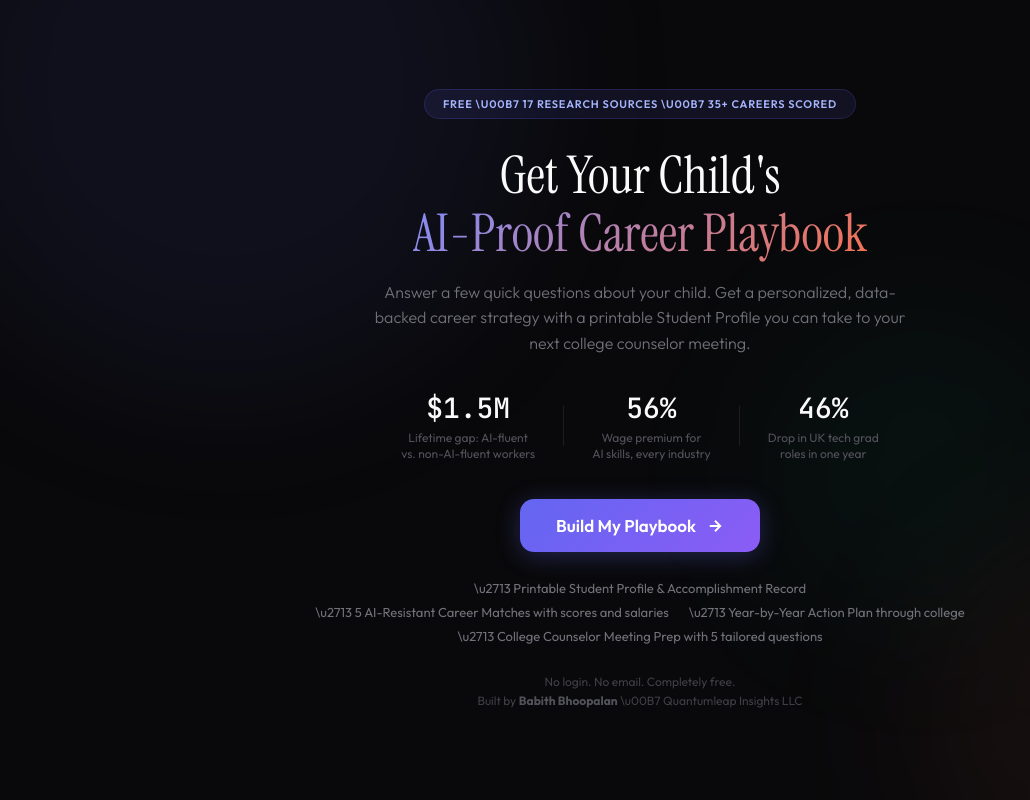
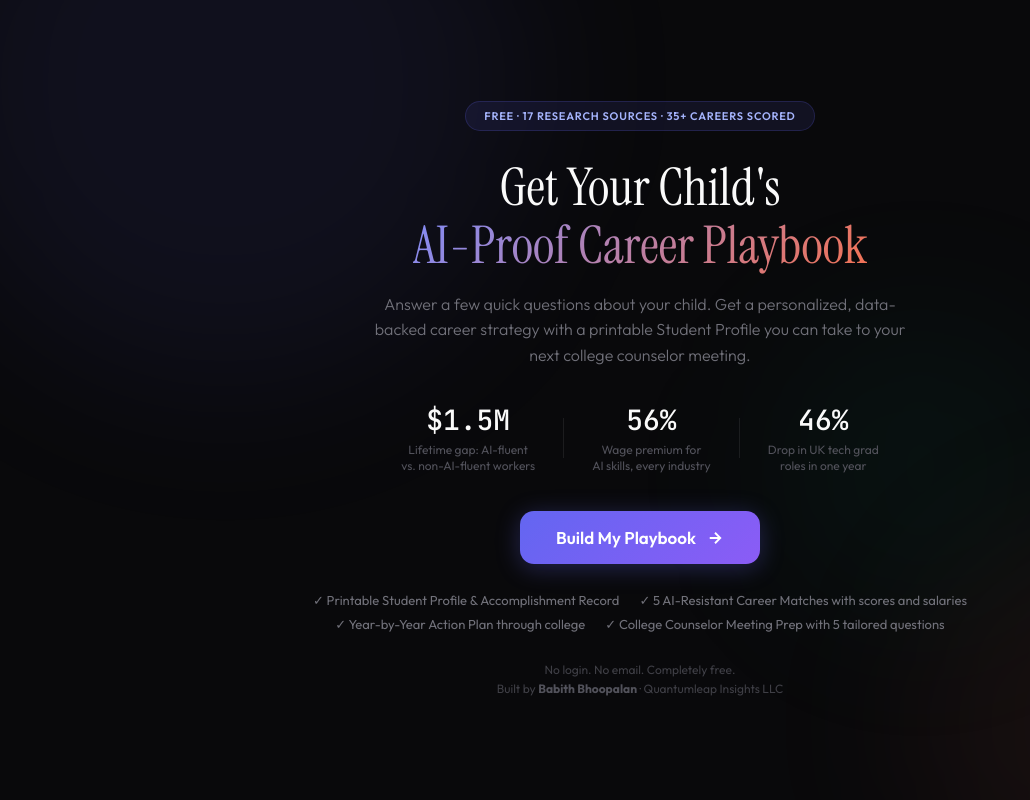
Before and after one commit to babithbhoop/ai-career-playbook, a React (Vite) app: page / in a window 1280 px wide. Shown: the whole page, without its empty margins (0-1030 px from the left). Built offline with nearby package versions, Linux system fonts and the light colour scheme.

Commit message:
Fixed error messaging and unicode characters showing

```diff
--- a/src/App.jsx
+++ b/src/App.jsx
@@ -168,12 +168,17 @@ export default function App() {
         body: JSON.stringify({ model: "claude-sonnet-4-20250514", max_tokens: 4000, messages: [{ role: "user", content: buildPrompt(a) }] }),
       });
       const data = await res.json();
+      if (data.error) {
+        setProgress(100);
+        setTimeout(() => { setPlaybook("Error: " + (data.error.message || JSON.stringify(data.error)) + "\n\nPlease try again or contact support."); setStep(11); setLoading(false); }, 400);
+        return;
+      }
       const txt = data.content?.filter(b => b.type === "text").map(b => b.text).join("\n") || "We had trouble generating your playbook. Please refresh and try again.";
       setProgress(100);
       setTimeout(() => { setPlaybook(txt); setStep(11); setLoading(false); }, 400);
-    } catch {
+    } catch (err) {
       setProgress(100);
-      setPlaybook("We are experiencing high demand. Please refresh and try again in a moment.");
+      setPlaybook("Connection error: " + err.message + "\n\nPlease refresh and try again.");
       setStep(11); setLoading(false);
     }
   };
@@ -233,14 +238,14 @@ export default function App() {
     <div class="hdr">
       <h1>Your Personalized Career Playbook</h1>
       <p>Future-Proof Careers in the Age of AI</p>
-      <p>Prepared by Quantumleap Insights LLC \u00B7 ${new Date().toLocaleDateString("en-US", { year: "numeric", month: "long", day: "numeric" })}</p>
+      <p>Prepared by Quantumleap Insights LLC &middot; ${new Date().toLocaleDateString("en-US", { year: "numeric", month: "long", day: "numeric" })}</p>
     </div>
     ${buildProfileHTML()}
     ${playbook.replace(/^## (.+)$/gm, '<h2>$1</h2>').replace(/^### (.+)$/gm, '<h3>$1</h3>').replace(/\*\*(.+?)\*\*/g, '<strong>$1</strong>').replace(/^---$/gm, '<hr/>').replace(/\n/g, '<br/>')}
     <div class="ftr">
       <p>Research from 17 sources: WEF, Goldman Sachs, McKinsey, PwC, BLS, Stanford HAI, Anthropic, and 10 more.<br/>
       Full interactive guide: https://thriving-shortbread-3bf879.netlify.app<br/>
-      \u00A9 ${new Date().getFullYear()} Quantumleap Insights LLC \u00B7 Babith Bhoopalan</p>
+      &copy; ${new Date().getFullYear()} Quantumleap Insights LLC &middot; Babith Bhoopalan</p>
     </div></body></html>`);
     w.document.close();
     w.print();
@@ -257,7 +262,7 @@ export default function App() {
       {step === 0 && <div className="W">
         <div className="Wo o1"/><div className="Wo o2"/><div className="Wo o3"/>
         <div className="Wc">
-          <div className="Wb">Free \u00B7 17 Research Sources \u00B7 35+ Careers Scored</div>
+          <div className="Wb">Free · 17 Research Sources · 35+ Careers Scored</div>
           <h1 className="Wh">Get Your Child's<br/><span className="Wa">AI-Proof Career Playbook</span></h1>
           <p className="Ws">Answer a few quick questions about your child. Get a personalized, data-backed career strategy with a printable Student Profile you can take to your next college counselor meeting.</p>
           <div className="Wst">
@@ -269,12 +274,12 @@ export default function App() {
           </div>
           <button className="Cb" onClick={() => setStep(1)}>Build My Playbook <svg width="18" height="18" viewBox="0 0 24 24" fill="none" stroke="currentColor" strokeWidth="2.5"><path d="M5 12h14M12 5l7 7-7 7"/></svg></button>
           <div className="Ww">
-            <div className="Wwi">\u2713 Printable Student Profile & Accomplishment Record</div>
-            <div className="Wwi">\u2713 5 AI-Resistant Career Matches with scores and salaries</div>
-            <div className="Wwi">\u2713 Year-by-Year Action Plan through college</div>
-            <div className="Wwi">\u2713 College Counselor Meeting Prep with 5 tailored questions</div>
+            <div className="Wwi">✓ Printable Student Profile & Accomplishment Record</div>
+            <div className="Wwi">✓ 5 AI-Resistant Career Matches with scores and salaries</div>
+            <div className="Wwi">✓ Year-by-Year Action Plan through college</div>
+            <div className="Wwi">✓ College Counselor Meeting Prep with 5 tailored questions</div>
           </div>
-          <p className="Wf">No login. No email. Completely free.<br/>Built by <strong>Babith Bhoopalan</strong> \u00B7 Quantumleap Insights LLC</p>
+          <p className="Wf">No login. No email. Completely free.<br/>Built by <strong>Babith Bhoopalan</strong> · Quantumleap Insights LLC</p>
         </div>
       </div>}
 
@@ -377,7 +382,7 @@ export default function App() {
         <div className="Rh"><div className="Ri">
           <div>
             <h1 className="Rt">{a.studentName ? `${a.studentName}'s Career Playbook` : "Your Career Playbook"}</h1>
-            <p className="Rsu">{GRADES.find(g => g.id === a.grade)?.label} \u00B7 {a.interests.map(i => INTERESTS.find(x => x.id === i)?.label).join(", ")} \u00B7 {new Date().toLocaleDateString()}</p>
+            <p className="Rsu">{GRADES.find(g => g.id === a.grade)?.label} · {a.interests.map(i => INTERESTS.find(x => x.id === i)?.label).join(", ")} · {new Date().toLocaleDateString()}</p>
           </div>
           <div className="Ra">
             <button className="Bn" onClick={doPrint}><svg width="15" height="15" viewBox="0 0 24 24" fill="none" stroke="currentColor" strokeWidth="2"><path d="M6 9V2h12v7M6 18H4a2 2 0 01-2-2v-5a2 2 0 012-2h16a2 2 0 012 2v5a2 2 0 01-2 2h-2"/><rect x="6" y="14" width="12" height="8"/></svg> Print / Save as PDF</button>
@@ -405,9 +410,9 @@ export default function App() {
           <div className="Rf">
             <h3>Want the full 22-page research behind this playbook?</h3>
             <p>Explore 35+ careers scored for AI resistance. Contribute your perspective and download the complete research document.</p>
-            <a href="https://thriving-shortbread-3bf879.netlify.app" target="_blank" rel="noopener noreferrer" className="Rc">Explore the Full Career Guide \u2192</a>
+            <a href="https://thriving-shortbread-3bf879.netlify.app" target="_blank" rel="noopener noreferrer" className="Rc">Explore the Full Career Guide →</a>
           </div>
-          <p className="Rx">Built by Babith Bhoopalan \u00B7 Quantumleap Insights LLC \u00B7 Research from WEF, Goldman Sachs, McKinsey, PwC, Stanford HAI, Anthropic, and 11 more.</p>
+          <p className="Rx">Built by Babith Bhoopalan · Quantumleap Insights LLC · Research from WEF, Goldman Sachs, McKinsey, PwC, Stanford HAI, Anthropic, and 11 more.</p>
         </div>
       </div>}
 
```
